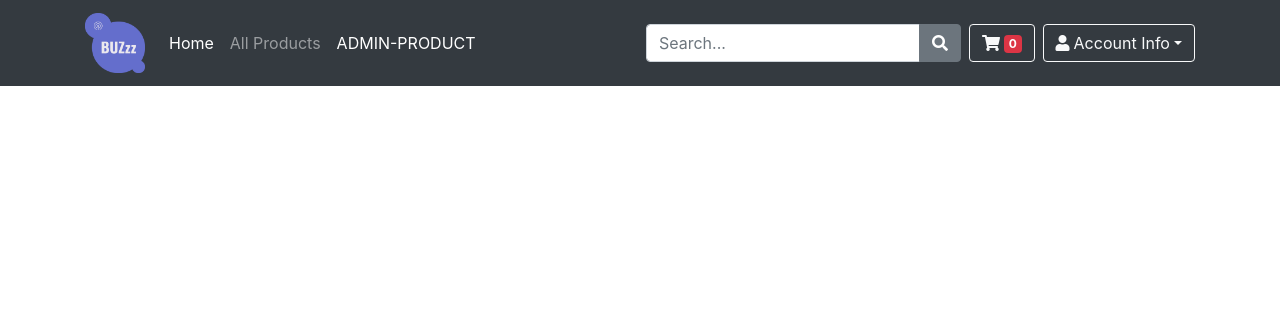
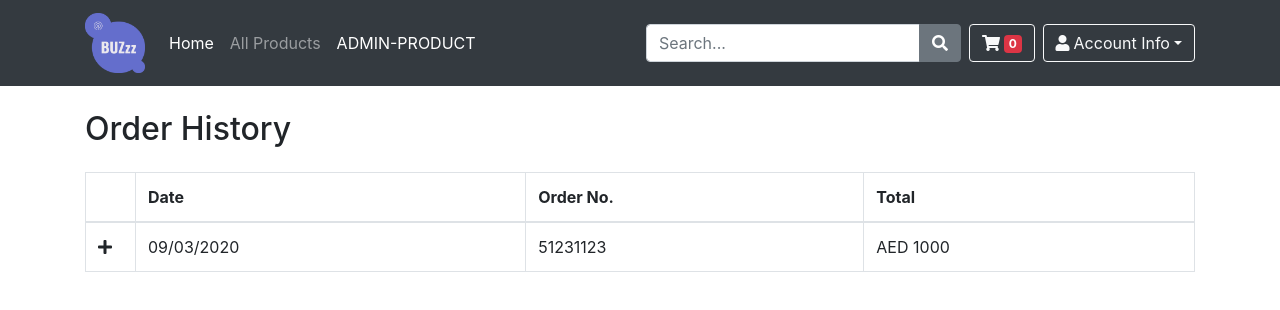
Before and after one commit to krizoeris/ecommerce-react, a React (Create React App) app: page /order-history in a window 1280 px wide. Shown: the top 310 px of the page. Built offline with nearby package versions, Linux system fonts and the light colour scheme.

Commit message:
Added order history page

```diff
--- a/src/App.js
+++ b/src/App.js
@@ -13,6 +13,7 @@ import Profile from './pages/Profile'
 import EditAddress from './components/EditAddress'
 import PersonalInfoForm from './components/PersonalInfoForm'
 import AdminProducts from './admin/AdminProducts'
+import OrderHistory from './pages/OrderHistory'
 
 
 
@@ -36,12 +37,15 @@ function App() {
           <Route path="/product/:id"  isExact component={Product} />
           <Route path="/cart" component={Cart} />
           <Route path="/checkout" component={Checkout} />
-          <Route path="/profile" component={Profile} />
           <Route path="/editaddress" component={EditAddress} />
           <Route path="/personalinfoform" component={PersonalInfoForm} />
-          // Removed the exact attribute in User - if you do, will break register
+
+          <Route path="/profile" component={Profile} />
+          <Route path="/order-history" component={OrderHistory} />
+
           <Route path="/user" exact component={User} />
           <Route path="/user/register" component={Register} />
+
           <Route path="/admin-product" component={AdminProducts} />
         </Switch>
       </div>
--- a/src/components/Navigation.js
+++ b/src/components/Navigation.js
@@ -70,7 +70,10 @@ const Navigation = () => {
                         </button>
                         <div className="dropdown-menu" aria-labelledby="userMenu">
                             { globalState.loggedIn !== false &&
-                                <Link className="dropdown-item" to="/profile">My Profile</Link>
+                                <div>
+                                    <Link className="dropdown-item" to="/profile">My Profile</Link>
+                                    <Link className="dropdown-item" to="/order-history">Order History</Link>
+                                </div>
                             }
 
                             { globalState.loggedIn === false ?
--- /dev/null
+++ b/src/pages/OrderHistory.js
@@ -0,0 +1,37 @@
+import React from 'react'
+import ConfirmDetails from '../components/ConfirmCheckout'
+
+const OrderHistory = () => {
+    return (
+        <div className="container mt-4">
+            <h2 className="mb-4">Order History</h2>
+            <table class="table table-bordered">
+                <thead>
+                    <tr>
+                        <th width="50px"></th>
+                        <th>Date</th>
+                        <th>Order No.</th>
+                        <th>Total</th>
+                    </tr>
+                </thead>
+                <tbody>
+                    <tr data-toggle="collapse" data-target="#collapseExample" aria-expanded="false">
+                        <td width="40px"><i class="fas fa-plus"></i></td>
+                        <td>09/03/2020</td>
+                        <td>51231123</td>
+                        <td>AED 1000</td>
+                    </tr>
+                    <tr className="collapse" id="collapseExample">
+                        <td colspan="4">
+                            <div class="m-4">
+                                <ConfirmDetails />
+                            </div>
+                        </td>
+                    </tr>
+                </tbody>
+            </table>
+        </div>
+    )
+}
+
+export default OrderHistory
--- a/src/pages/Register.js
+++ b/src/pages/Register.js
@@ -9,6 +9,7 @@ const Register = () => {
   }
 
   return(
+    <div className="container">
       <div className="card" style={{margin: "3em"}}>
         <div className="card-body">
           <h4 className="card-title" style={formStyle}>Kindly fill out your details for your new account!</h4>
@@ -22,6 +23,7 @@ const Register = () => {
           </Link>
         </div>
       </div>
+    </div>
   )
 }
 export default Register
```
Also changed, not shown: 1 other file (tests, documents, lock files or other folders). Lines whose indentation alone changed are shown as unchanged.
